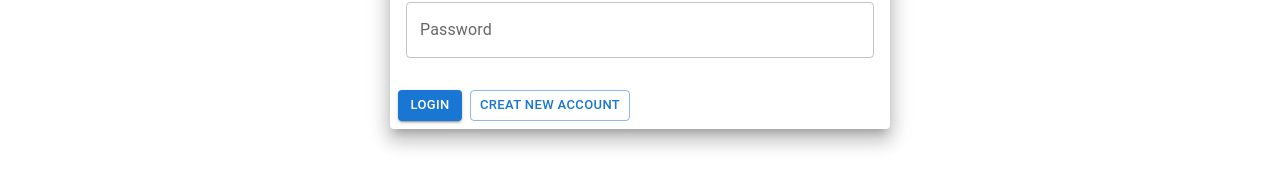
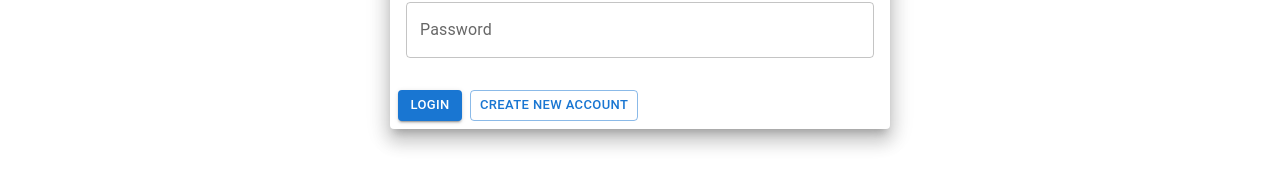
Before and after one commit to EliRahmati/IngreRecipe, a React (Create React App) app in the folder frontend/: page /login in a window 1280 px wide. Shown: the part 288-468 px from the top of the page. Built offline with nearby package versions, Linux system fonts and the light colour scheme.

Commit message:
correct typo

```diff
--- a/frontend/src/Login.js
+++ b/frontend/src/Login.js
@@ -100,7 +100,7 @@ function Login() {
                         </Box> : "Login"}
                     </Button>
                       <Button variant={"outlined"} component={Link} to="/register" color="primary" size="small" sx={{marginLeft: 2}}>
-                      Creat New Account
+                      Create New Account
                 </Button>
                   </CardActions>
                     {error && <Typography sx={{margin: 2}} color={"red"}>
```
